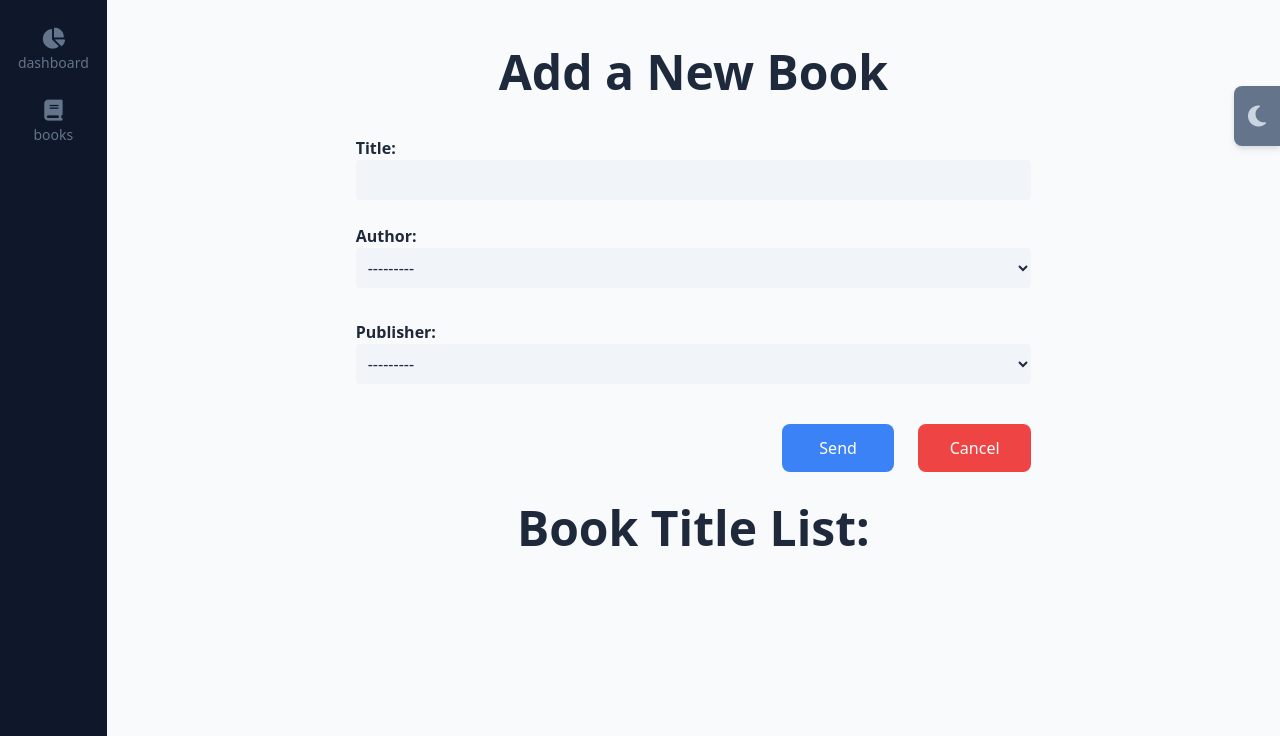
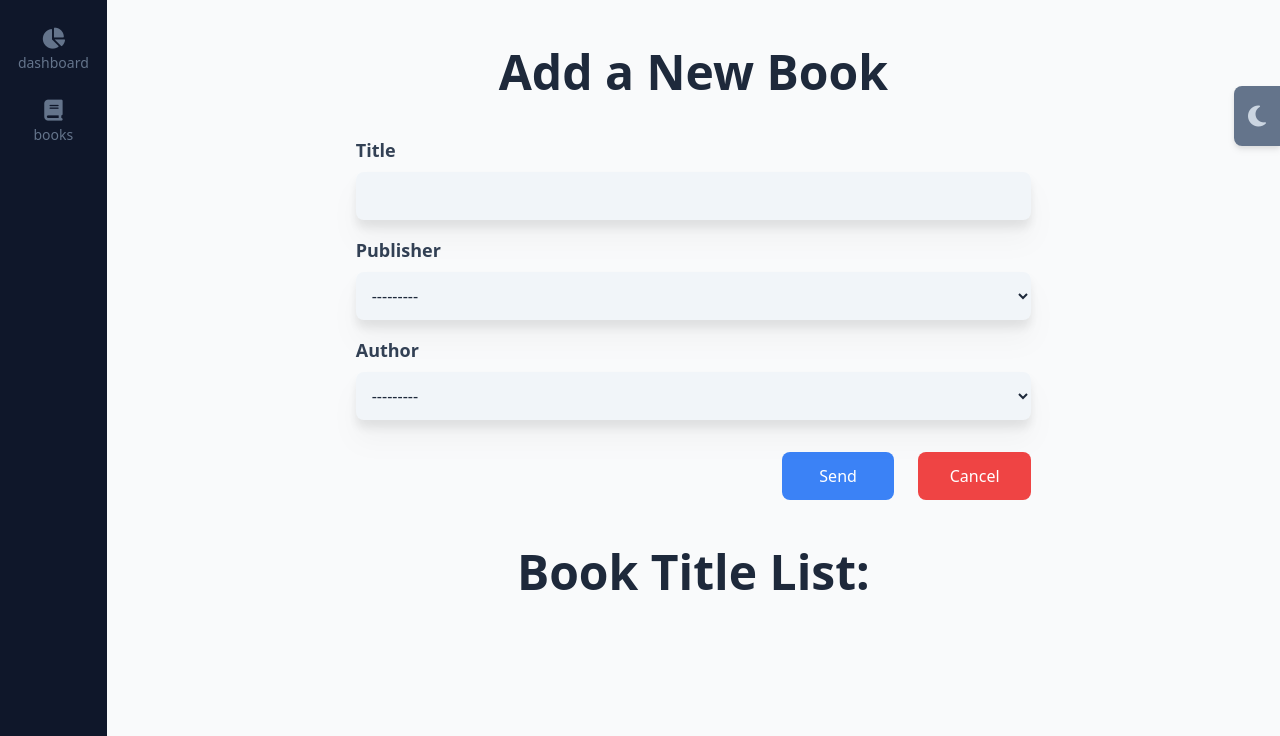
Before and after one commit to GCacho/FullStack-DjangoReactViteTailwindPostgre, a Django app: page /books/ in a window 1280 px wide. Shown: the part 64-800 px from the top of the page. Run offline with Django 4.2, Linux system fonts and the light colour scheme; data that the repository does not hold is empty; some libraries are stand-ins or nearby versions.

Commit message:
optimized form code

```diff
--- a/backend/books/forms.py
+++ b/backend/books/forms.py
@@ -12,12 +12,13 @@ class BookTitleForm(forms.ModelForm):
 
         if len(title) < 3:
             error_msg = 'The title is too short my fren'
-            # self.add_error('title', 'The title is too short')
-            raise ValidationError(error_msg)
+            self.add_error('title', error_msg)
 
         book_title_exists = BookTitle.objects.filter(title__iexact=title).exists()
+
         if book_title_exists:
             error_msg = 'The title already exists my fren'
             self.add_error('title', error_msg)
 
+
         return self.cleaned_data
--- a/backend/books/templates/books/main.html
+++ b/backend/books/templates/books/main.html
@@ -7,26 +7,21 @@
 
     <h1 class="flex justify-center items-center mt-4 text-slate-800 dark:text-gray-50 text-5xl font-bold p-4 rounded-lg">Add a New Book</h1>
 
-    <div class="flex justify-center items-center mt-4">
+    <div class="flex flex-col justify-center items-center mt-4">
         <form action="" method="POST" class="w-3/5">
             {% csrf_token %}
 
             <div class="mb-2 pt-2 pb-2">
-                <label for="{{ form.title.id_for_label }}" class="block font-bold text-slate-800 dark:text-slate-300">Title:</label>
-                {{ form.title|add_class:'bg-slate-100 dark:bg-slate-700 text-slate-800 dark:text-white rounded p-2 w-full' }}
-            </div>
-            <div class="mb-2 pt-2 pb-2">
-                <label for="{{ form.author.id_for_label }}" class="block font-bold text-slate-800 dark:text-slate-300">Author:</label>
-                {{ form.author|add_class:'bg-slate-100 dark:bg-slate-700 text-slate-800 dark:text-white rounded p-2 w-full' }}
-            </div>
-            <div class="mb-2 pt-4 pb-4">
-                <label for="{{ form.publisher.id_for_label }}" class="block font-bold text-slate-800 dark:text-slate-300">Publisher:</label>
-                {{ form.publisher|add_class:'bg-slate-100 dark:bg-slate-700 text-slate-800 dark:text-white rounded p-2 w-full' }}
-            </div>
+
+                {% for field in form %}
+                    <div class="mb-4"> <label class="block text-slate-700 text-lg font-bold mb-2 dark:text-slate-400" for="{{ field.id_for_label }}">{{ field.label }}</label>
+                        {% render_field field class="bg-slate-100 dark:bg-slate-700 dark:text-slate-300 text-slate-800 rounded-lg p-3 drop-shadow-xl w-full" %}
+                    </div>
+                {% endfor %}
 
             <div class="flex justify-end">
-                <button type="submit" class="w-1/6 p-3 bg-blue-500 text-white rounded-lg mt-4">Send</button>
-                <button type="reset" class="w-1/6 p-3 bg-red-500 text-white rounded-lg mt-4 ml-6">Cancel</button>
+                <button type="submit" class="w-1/6 p-3 bg-blue-500 text-white rounded-lg mt-4 hover:bg-yellow-300 hover:text-slate-800">Send</button>
+                <button type="reset" class="w-1/6 p-3 bg-red-500 text-white rounded-lg mt-4 ml-6 hover:bg-red-700">Cancel</button>
             </div>
         </form>
     </div>
```
